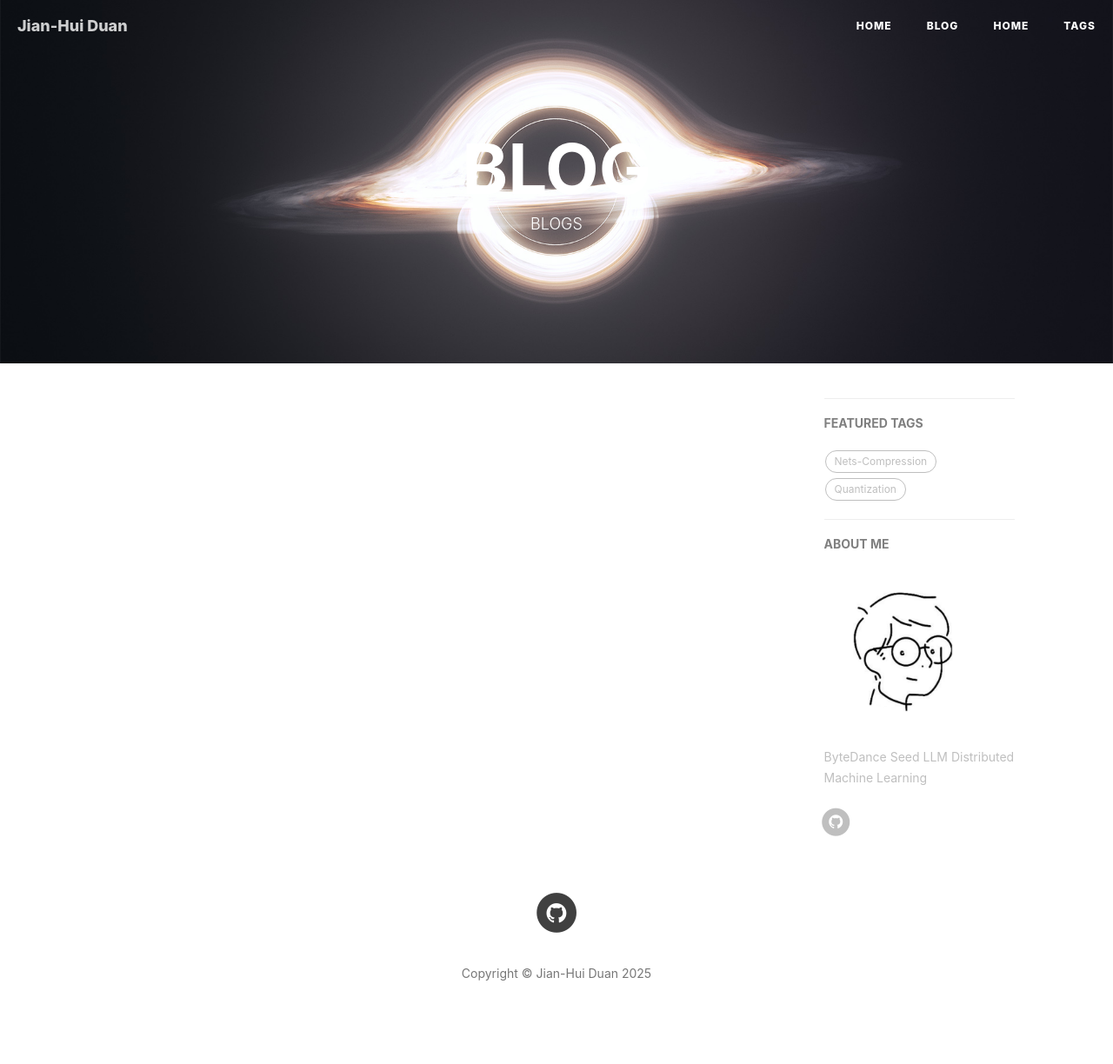
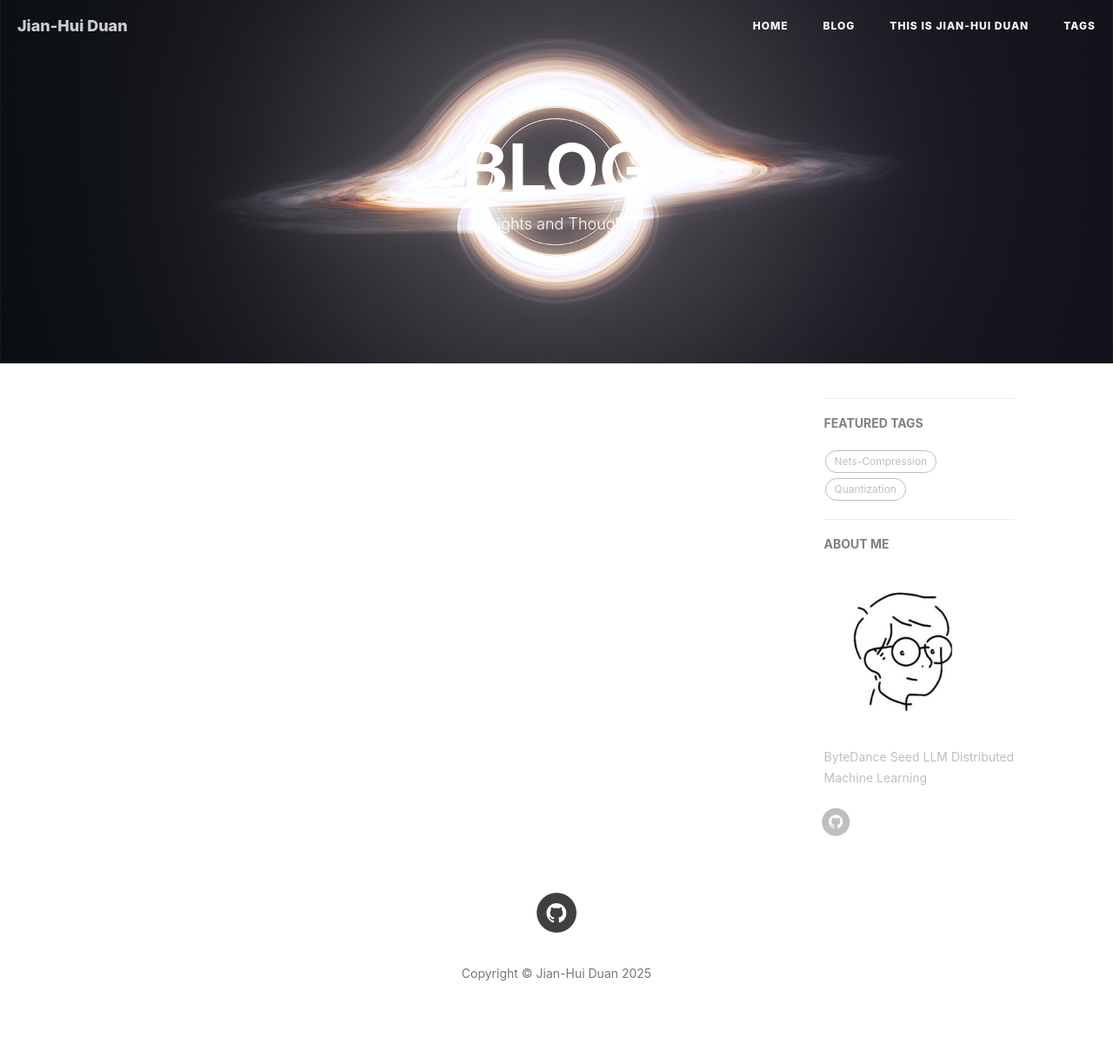
Before and after one commit to EnzoDuan/EnzoDuan.github.io, a Jekyll site: the page built from blogs.html, in a window 1280 px wide. Shown: the whole page at 87% size. Built offline with Jekyll 4.4.1, drawn with Linux system fonts in a browser that asks for light colours; nearby versions of some CDN libraries; comment, search, counter and statistics services are not loaded.

Commit message:
fix blog

```diff
--- a/blogs.html
+++ b/blogs.html
@@ -1,8 +1,9 @@
 ---
 layout: page
 title: "BLOG"
-description: "BLOGS"
+description: "Insights and Thoughts"
 header-img: "img/event_horizon.jpg"
+permalink: /blogs/
 ---
 
 {% for post in paginator.posts %}
--- a/index.html
+++ b/index.html
@@ -1,7 +1,6 @@
 ---
 layout: page
-title: "HOME"
-description: "This is Jian-Hui Duan"
+title: "This is Jian-Hui Duan"
 header-img: "img/event_horizon.jpg"
 multilingual: true
 ---
```
